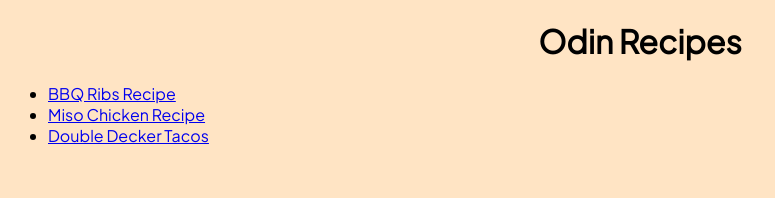
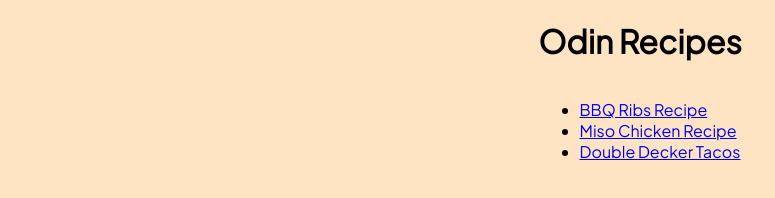
Before and after one commit to IsaacAkin/odin-recipes, a plain HTML site: page index.html in a window 1280 px wide. Shown: the whole page, without its empty margins (0-775 px from the left). Drawn offline with Linux system fonts and the light colour scheme.

Commit message:
Edited tags in index.html
- added a div to the unordered recipe list.

- corrected the typo in the ul tag

- updated the styling in styles.css to reflect the changes

- added a link to the finished project in the readme

```diff
--- a/index.html
+++ b/index.html
@@ -3,7 +3,7 @@
   <head>
     <meta charset="UTF-8" />
     <meta name="viewport" content="width=device-width, initial-scale=1.0" />
-    <link rel="stylesheet" href="styles.css">
+    <link rel="stylesheet" href="styles.css" />
     <link
       href="https://fonts.googleapis.com/css2?family=Plus+Jakarta+Sans&display=swap"
       rel="stylesheet"
@@ -13,10 +13,14 @@
   <body>
     <h1>Odin Recipes</h1>
 
-    <ul>
-      <li><a href="./recipes/bbq-ribs.html">BBQ Ribs Recipe</a></li>
-      <li><a href="./recipes/miso-chicken.html">Miso Chicken Recipe</a></li>
-      <li><a href="./recipes/double-decker-tacos.html">Double Decker Tacos</a></li>
-    </ol>
+    <div class="recipe-list">
+      <ul>
+        <li><a href="./recipes/bbq-ribs.html">BBQ Ribs Recipe</a></li>
+        <li><a href="./recipes/miso-chicken.html">Miso Chicken Recipe</a></li>
+        <li>
+          <a href="./recipes/double-decker-tacos.html">Double Decker Tacos</a>
+        </li>
+      </ul>
+    </div>
   </body>
 </html>
--- a/styles.css
+++ b/styles.css
@@ -11,6 +11,12 @@ h2 {
     margin: auto;
     width: 750px;
     margin-bottom: 10px;
+}
+
+div.recipe-list {
+    display: flex;
+    justify-content: center;
+    margin: auto;
 }
 
 /* Image Styling */
```
Also changed, not shown: 1 other file.
